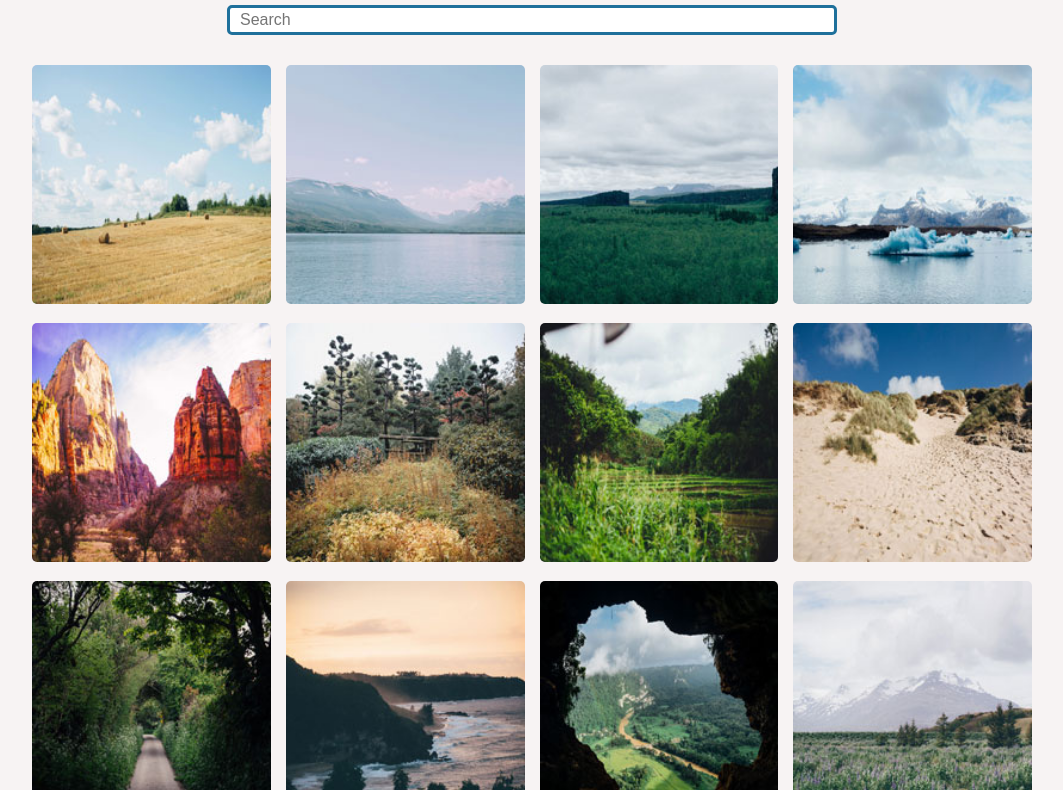
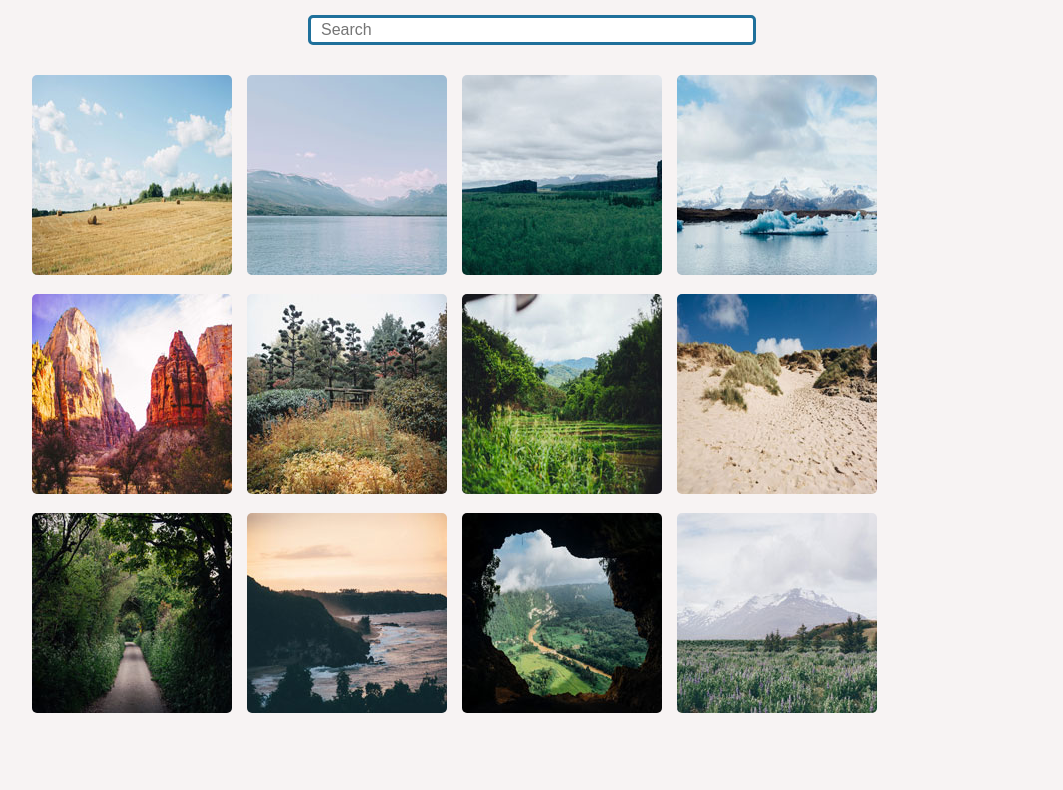
Before and after one commit to amouna89/photo-gallery-javascript, a plain HTML site: page index.html in a window 1280 px wide. Shown: the part 132-922 px from the top of the page, without its empty margins (108-1171 px from the left). Drawn offline with Linux system fonts and the light colour scheme.

Commit message:
adding-icon

```diff
--- a/css/styles.css
+++ b/css/styles.css
@@ -7,15 +7,15 @@
 body {
 
     background-color:rgb(247, 243, 243);
-    max-width: 1300px;
+    max-width: 1200px;
     margin: 0 auto;
-    padding: 30px;
+    padding: 40px;
 }
 /*styling the header */
 h1 {
     color:rgb(31, 112, 155);
     font-size:32px;
-    /*text-shadow: 2px 2px rgb(173, 127, 186);*/
+
 }
 
 .headerstyle {
@@ -37,7 +37,7 @@ h1 {
 
 input {
     display: block;
-    width:50%;
+    width:40%;
     height: 30px;
     margin:30px auto;
     border:2px solid rgb(31, 112, 155);
@@ -58,11 +58,9 @@ input:hover{
 .gallery {
     display: grid;
     max-width: 1000px;
-    grid-template-rows: repeat(3, 1fr);/*explicit grid*/
-    grid-template-columns: repeat(4, 1fr);  /*explicit grid*/
-    /* grid-auto-rows: minmax(100px,1fr); /*implicit grid*/
+    grid-template-columns: repeat(auto-fill, 200px);
     grid-gap:15px;
-    margin:15px auto;/*pour center tout les images en centre le div wrapper*/
+    margin:15px auto;
 }
 img {
     width:100%;
--- a/js/app.js
+++ b/js/app.js
@@ -23,16 +23,18 @@ for (let i = 0; i < nodeList.length; i++) {//begin for
   var result = dataLower.includes(inputLower);
 
   if (result){
-    console.log("valeur trouve");
-    console.log(data);
-    console.log(img);
-
+    // console.log("valeur trouve");
+    // console.log(data);
 
   }
 
   else {//object.style.display = "none" pour cacher l'objet
     console.log("valeur non trouvé",img);
+    var altimg=img.getAttribute("alt");
+    console.log(altimg);
+    if (altimg!="icon"){//pour ne pas cacher l'icon car c'est une image aussi
     img.style.display="none";
+    }//endif altimg
 
   }//end else
 
```
